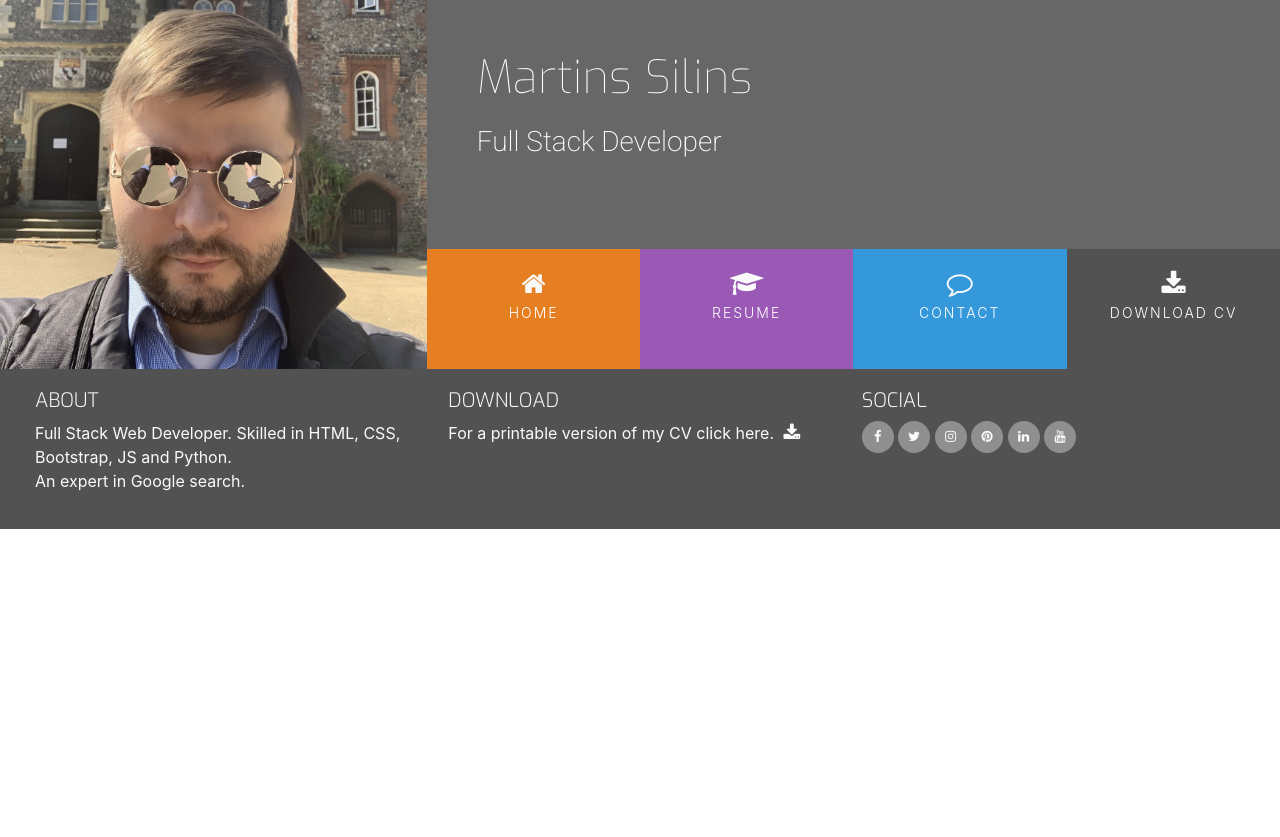
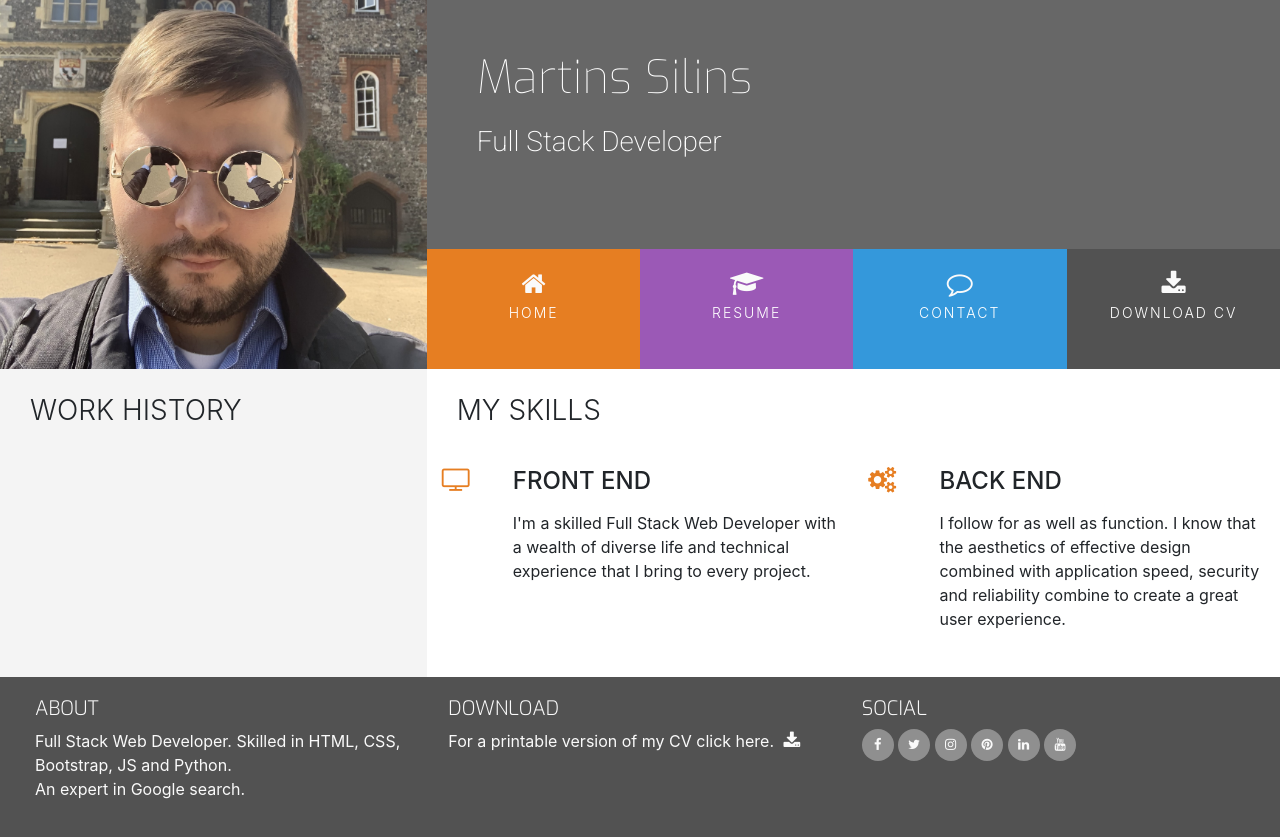
Before and after one commit to kydzoster/fourth-web-page, a plain HTML site: page resume.html in a window 1280 px wide. Before the commit the page ends 800 px from the top, so only its background shows below. Drawn offline with nearby package versions, Linux system fonts and the light colour scheme.

Commit message:
updated resume content; work history and My skills sections

```diff
--- a/resume.html
+++ b/resume.html
@@ -45,8 +45,57 @@
         </div>
     </header>
 
-    <section>
+    <section class="container-fluid">
+        <div class="row">
+            <div class="col-md-4 bg-color-personal-info section-column">
+                <div class="row">
+                    <div class="col-12">
+                        <h3 class="section-heading uppercase">
+                            Work History
+                        </h3>
+                    </div>
+                </div>
+            </div>
+            <div class="col-md-8 bg-color-three-reasons section-column">
+                <div class="row">
+                    <div class="col">
+                        <h3 class="section-heading uppercase">My Skills</h3>
+                    </div>
+                    <div class="row">
+                        <div class="col-10 offset-1 offset-sm-0 col-sm-4 col-md-6">
+                            <div class="row">
+                                <div class="col-2">
+                                    <i class="three-reasons-icon fa fa-tv" aria-hidden="true"></i>
+                                </div>
+                                <div class="col-10">
+                                    <h4 class="three-reasons-heading uppercase">Front End</h4>
+                                    <p>
+                                        I'm a skilled Full Stack Web Developer with a wealth of diverse
+                                        life and technical experience that I bring to every project.
+                                    </p>
+                                </div>
+                            </div>
+                        </div>
 
+                        <div class="col-10 offset-1 offset-sm-0 col-sm-4 col-md-6">
+                            <div class="row">
+                                <div class="col-2">
+                                    <i class="three-reasons-icon fa fa-gears" aria-hidden="true"></i>
+                                </div>
+                                <div class="col-10">
+                                    <h4 class="three-reasons-heading uppercase">Back End</h4>
+                                    <p>
+                                        I follow for as well as function. I know that the aesthetics of effective
+                                        design combined with application speed, security and reliability combine
+                                        to create a great user experience.
+                                    </p>
+                                </div>
+                            </div>
+                        </div>
+                    </div>
+                </div>
+            </div>
+        </div>
     </section>
 
     <footer class="container-fluid">
```
